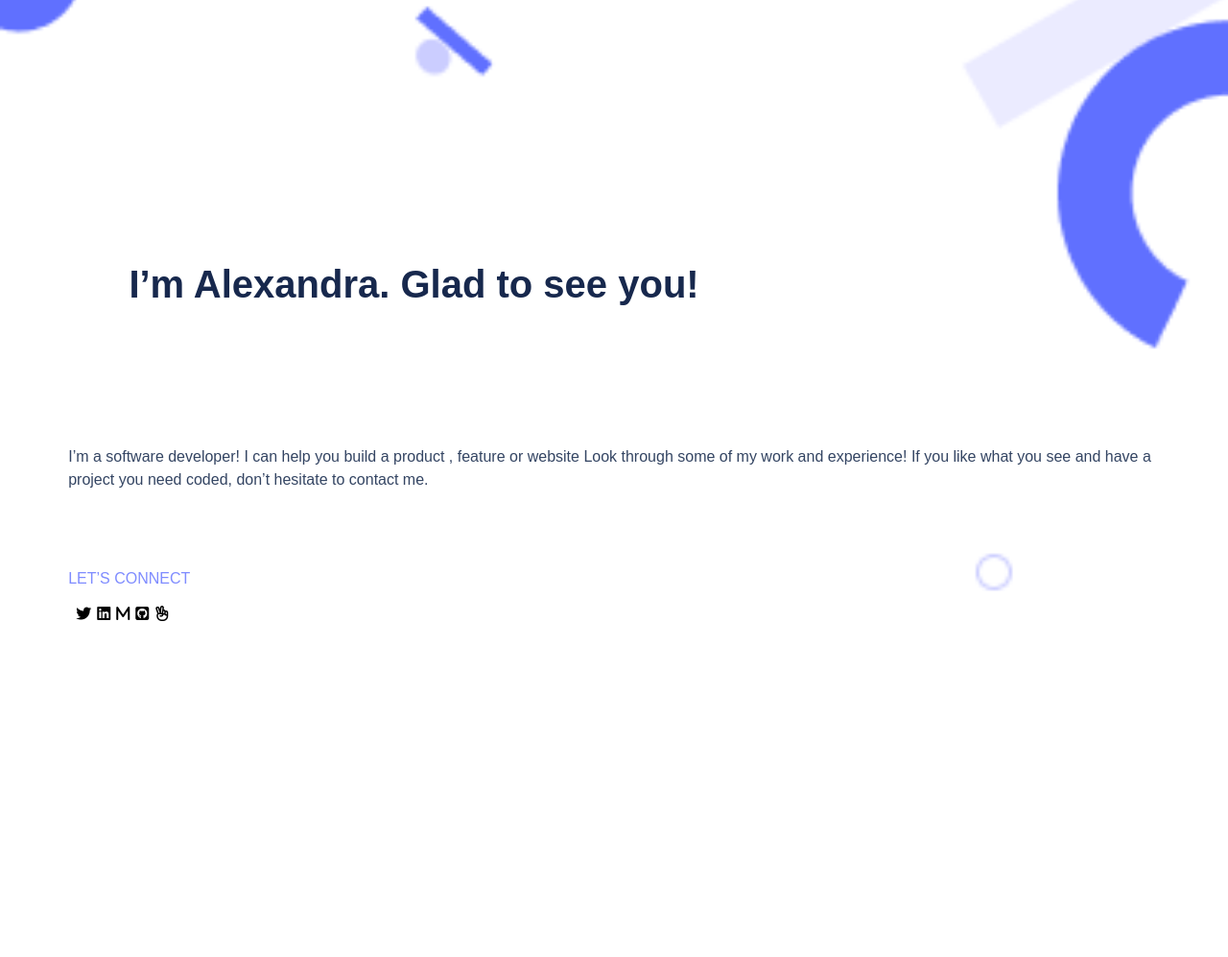
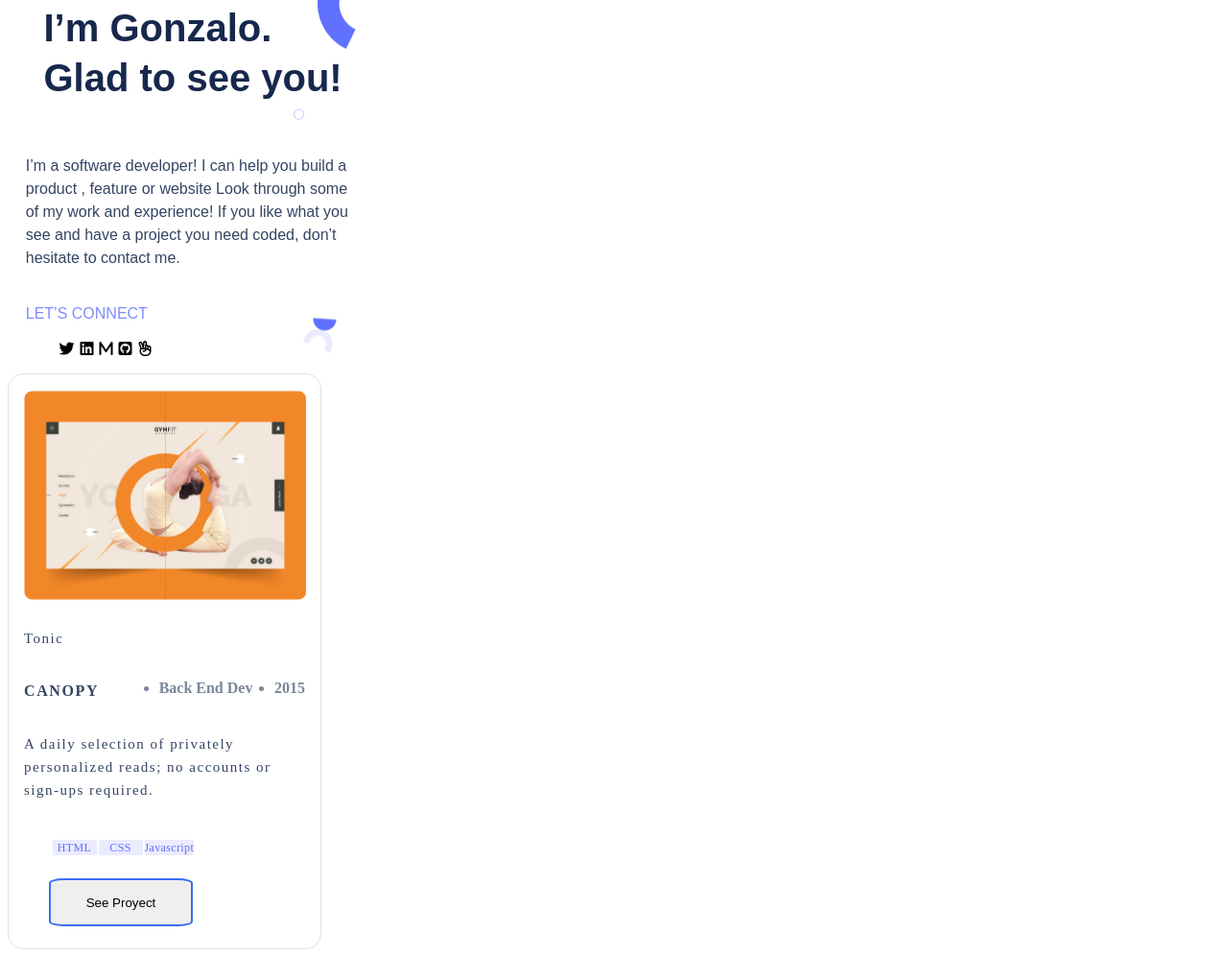
Before and after one commit to gonzaloalonzo/setupandmobilefirst, a website: page index.html in a window 1280 px wide. Shown: the part 184-1181 px from the top of the page at 96% size. Before the commit the page ends 849 px from the top, so only its background shows below. Drawn offline with Linux system fonts and the light colour scheme.

Commit message:
formatting first card

```diff
--- a/index.html
+++ b/index.html
@@ -1,5 +1,6 @@
 <!DOCTYPE html>
 <html lang="en">
+
 <head>
   <meta charset="UTF-8" />
   <meta http-equiv="X-UA-Compatible" content="IE=edge" />
@@ -16,20 +17,20 @@
   -->
   <link rel="stylesheet" href="style.css" />
 
-    <script
-      src="https://kit.fontawesome.com/26c38390b4.js"
-      crossorigin="anonymous"
-    ></script>
+  <script src="https://kit.fontawesome.com/26c38390b4.js" crossorigin="anonymous"></script>
 </head>
+
 <body>
+
   <header class="navbar">
     <a href="#" class="brand-title">My logo</a>
     <i class="fas fa-bars"></i>
   </header>
 
+  <container class="page">
+
     <section class="presentation">
-      <h2>I’m Alexandra. Glad to see you!</h2>
-    </section>
+      <h2>I’m Gonzalo. Glad to see you!</h2>
 
       <article class="job">
         <p>
@@ -50,5 +51,53 @@
           <li><i class="fa-regular fa-hand-peace"></i></li>
         </ul>
       </section>
+    </section>
+
+    <section class="cards">
+
+      <div class="card">
+
+        <img class="cardimg" src="./images/tonic.png" alt="">
+
+        <div class="grid-item-title-1">
+          <p class="title">Tonic</p>
+          <div class="canopy">
+            <p>CANOPY</p>
+            <ul>
+              <li> Back End Dev</li>
+              <li>2015</li>
+            </ul>
+          </div>
+          <p>A daily selection of privately personalized reads;
+            no accounts or sign-ups required.</p>
+        </div>
+
+        <section class="button">
+          <ul>
+            <li>HTML</li>
+            <li>CSS</li>
+            <li>Javascript</li>
+          </ul>
+          <div class="proyect">
+            <a href="#"><button>See Proyect</button></a>
+          </div>
+        </section>
+
+      </div>
+      <div class="multi"></div>
+
+
+
+      <div class="tonic2"></div>
+      <div class="multi2"></div>
+    </section>
+    <section class="aboutmyselft">
+
+    </section>
+
+
+  </container>
+
 </body>
+
 </html>
--- a/style.css
+++ b/style.css
@@ -1,17 +1,23 @@
 * {
   box-sizing: border-box;
-}
-
-body {
-  background-image: url(./images/background.png);
-  background-repeat: no-repeat;
-  background-attachment: fixed;
-  background-size: cover;
 }
 
 .navbar {
   display: flex;
   justify-content: space-between;
+}
+
+.page {
+  display: grid;
+  grid-template-columns: 1;
+  grid-template-rows: repeat(7, auto);
+}
+
+.presentation {
+  background-image: url(./images/background.png);
+  background-repeat: no-repeat;
+  background-size: auto;
+  width: 375px;
 }
 
 .brand-title {
@@ -66,10 +72,146 @@ h2 {
   margin-left: 5%;
 }
 
-ul {
+.title {
+  font-family: 'Poppins';
+  font-style: normal;
+  font-weight: 700;
+  font-size: 32px;
+  line-height: 44px;
+  color: #172b4d;
+}
+
+.socialmedia ul {
   width: 150px;
   display: flex;
   justify-content: space-evenly;
   margin-left: 2%;
   list-style: none;
 }
+
+.tonic {
+  display: flex;
+  flex-direction: column;
+  align-items: center;
+  padding: 16px;
+  gap: 12px;
+  width: 327px;
+  height: 552px;
+  background: #FFFFFF;
+  border: 1px solid #DFE1E6;
+  border-radius: 16px;
+}
+
+.cards .canopy p {
+  font-family: 'Poppins';
+  font-style: normal;
+  font-weight: 600;
+  font-size: 16px;
+  color: #344563;
+}
+
+.cards .canopy li {
+  font-family: 'Poppins';
+  font-style: normal;
+  font-weight: 600;
+  font-size: 16px;
+  color: #7A869A
+}
+
+.cards .canopy {
+  display: grid;
+  grid-template-columns: repeat(2, auto);
+}
+
+.cards .canopy ul {
+  display: flex;
+  justify-content: space-between;
+}
+.cards .button{
+display: grid;
+grid-template-columns: repeat(1, 60%);
+}
+
+.cards .button ul{
+  font-family: 'Poppins';
+  font-style: normal;
+  font-weight: 500;
+  font-size: 12px;
+  line-height: 16px;
+  letter-spacing: 0.03em;
+  color: #6070FF;
+  display: flex;
+ text-align: center;
+ border: none;
+ align-items: start;
+}
+
+.cards .button ul li {
+background: #EBEBFF;
+width: 92px;
+list-style: none;
+border: 1px solid white;
+border-radius: 5%;
+}
+.card {
+  /* Card Works */
+  box-sizing: border-box;
+  /* Auto layout */
+  display: flex;
+  flex-direction: column;
+  align-items: center;
+  padding: 16px;
+  gap: 12px;
+  width: 327px;
+  height: 600px;
+  /* Neutrals/N0 */
+  background: #FFFFFF;
+  /* Neutrals/N40 */
+  border: 1px solid #DFE1E6;
+  border-radius: 16px;
+  /* Inside auto layout */
+  flex: none;
+  order: 0;
+  flex-grow: 0;
+}
+
+.card p{
+  font-family: 'Poppins';
+font-style: normal;
+font-weight: 400;
+font-size: 15px;
+line-height: 24px;
+color: #344563;
+letter-spacing: 0.1em;
+lett
+}
+
+.cardimg {
+  width: 295px;
+  height: 220px;
+}
+
+.proyect{
+  margin-top: 1.5rem;
+width: 250px;
+height: 24px;
+font-family: 'Poppins';
+font-style: normal;
+font-weight: 500;
+font-size: 17px;
+line-height: 24px;
+display: flex;
+align-items: center;
+text-align: center;
+letter-spacing: 0.03em;
+color: #396df2;
+}
+
+.proyect button{
+  border: 2px solid #396df2;
+  width: 150px;
+  height: 50px;
+  border-radius: 10%;
+  text-decoration: none;
+  margin-left: 25%;
+}
```
Also changed, not shown: images/hability.png (added), images/hischool.png (added), images/nature.png (added), images/profesional.png (added), images/tonic.png (added). Lines whose indentation alone changed are shown as unchanged.
